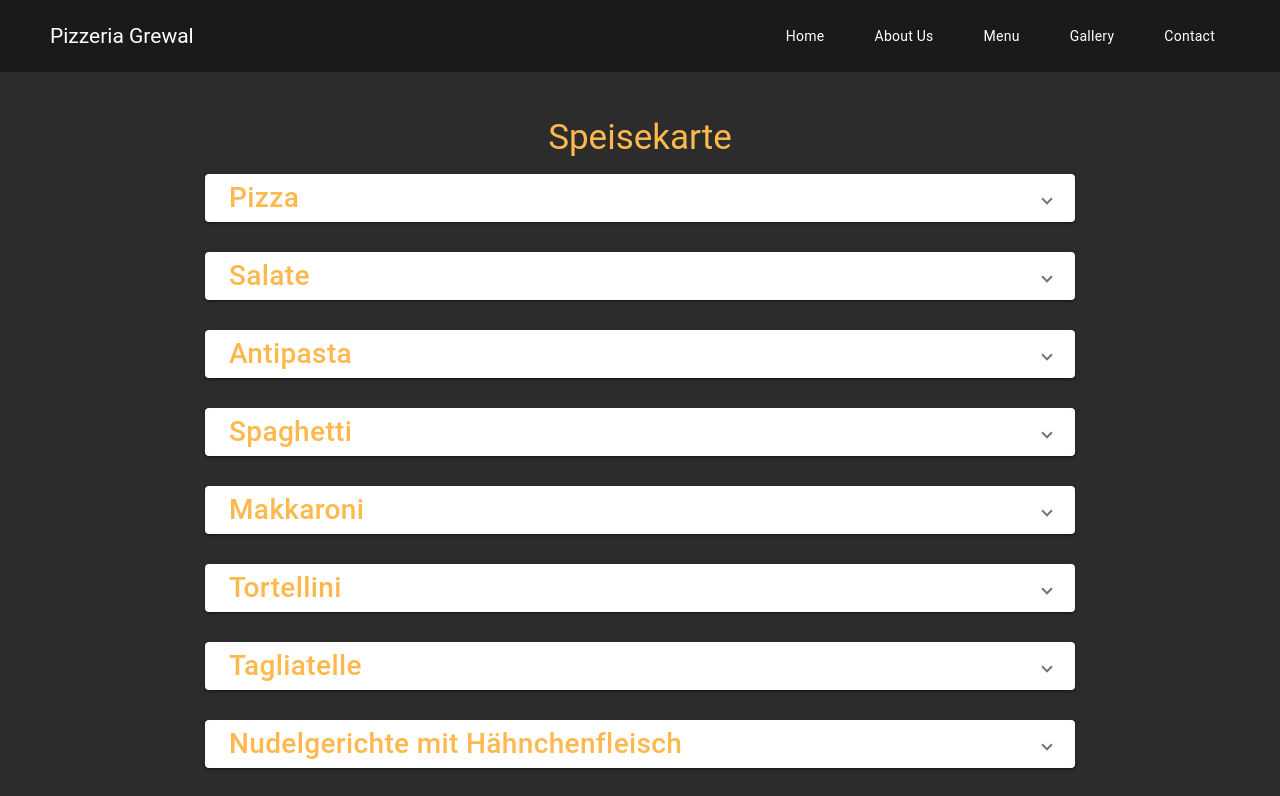
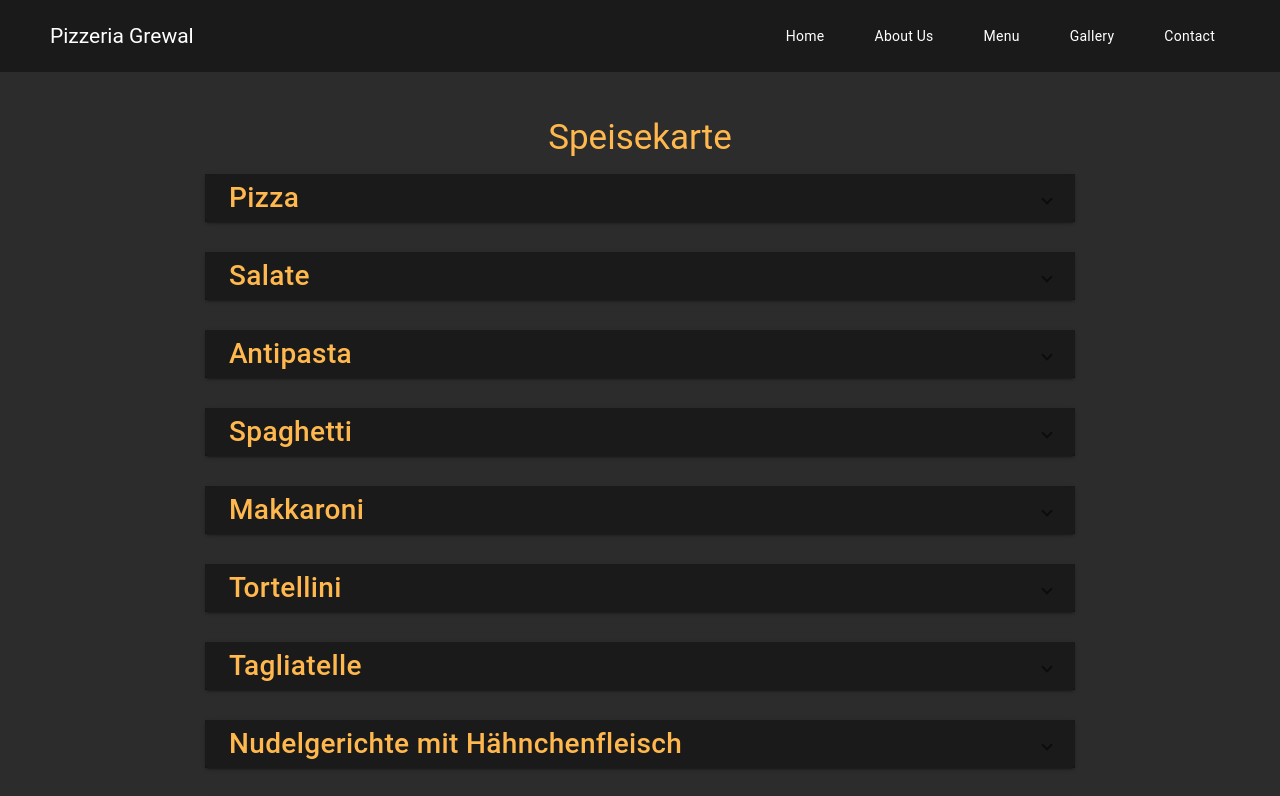
Before and after one commit to ArmannGr/restaurant_v2, an Angular app: page /menu in a window 1280 px wide. Shown: the top 796 px of the page. Built offline with nearby package versions, Linux system fonts and the light colour scheme.

Commit message:
fix(menu): change color of expansion panel

```diff
--- a/src/app/menu/menu.component.css
+++ b/src/app/menu/menu.component.css
@@ -127,6 +127,11 @@
   margin-top: 10px;;
 }
 
+mat-expansion-panel {
+  background-color: #1a1a1a;
+  color: #f5f5f5;
+}
+
 @media screen and (max-width: 768px) {
   .menu-item {
     flex-direction: column;
```
